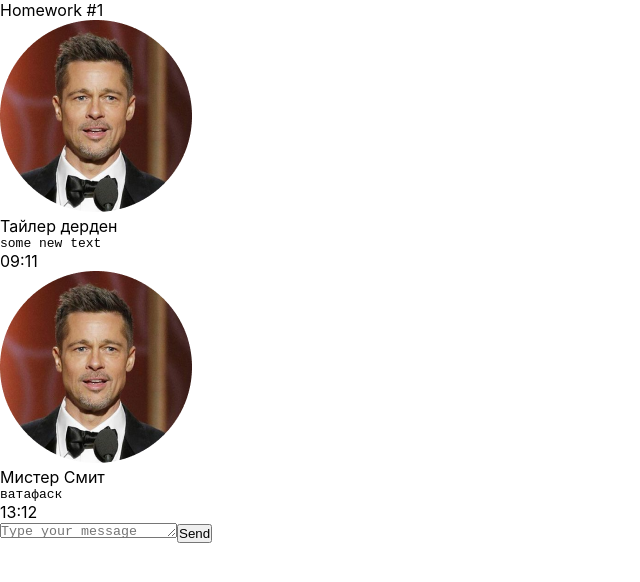
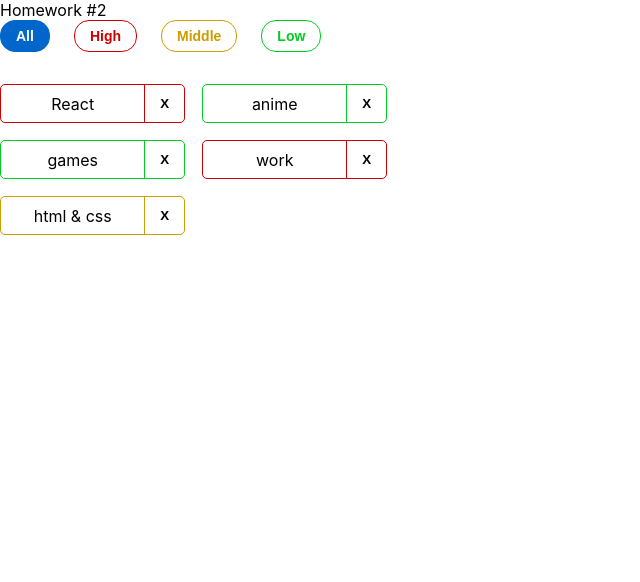
Before and after one commit to dorix228/myHomework, a React (Create React App) app: page / in a window 1280 px wide. Shown: the top 582 px of the page, without its empty margins (0-640 px from the left). Built offline with nearby package versions, Linux system fonts and the light colour scheme.

Commit message:
complete HW2

```diff
--- a/src/s1-main/App.tsx
+++ b/src/s1-main/App.tsx
@@ -6,9 +6,9 @@ import HW2 from "../s2-homeworks/hw02/HW2";
 function App() {
     return (
         <div className={s.App}>
-            <HW1/>
+            {/*<HW1/>*/}
             {/*раскомментировать по ходу выполнения*/}
-            {/*<HW2/>*/}
+            <HW2/>
             {/*<HW3/>*/}
             {/*<HW4/>*/}
 
```
